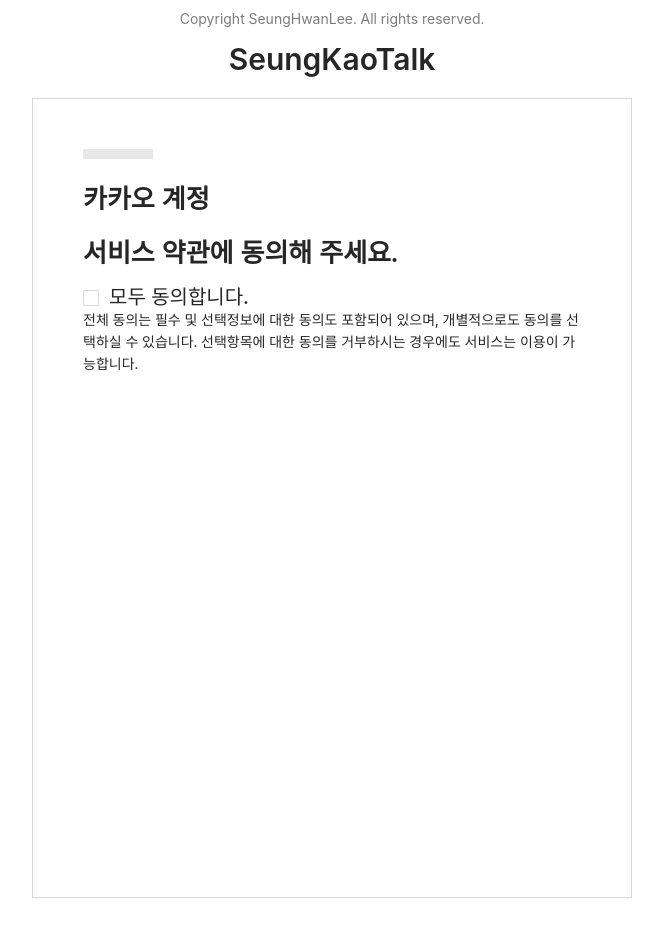
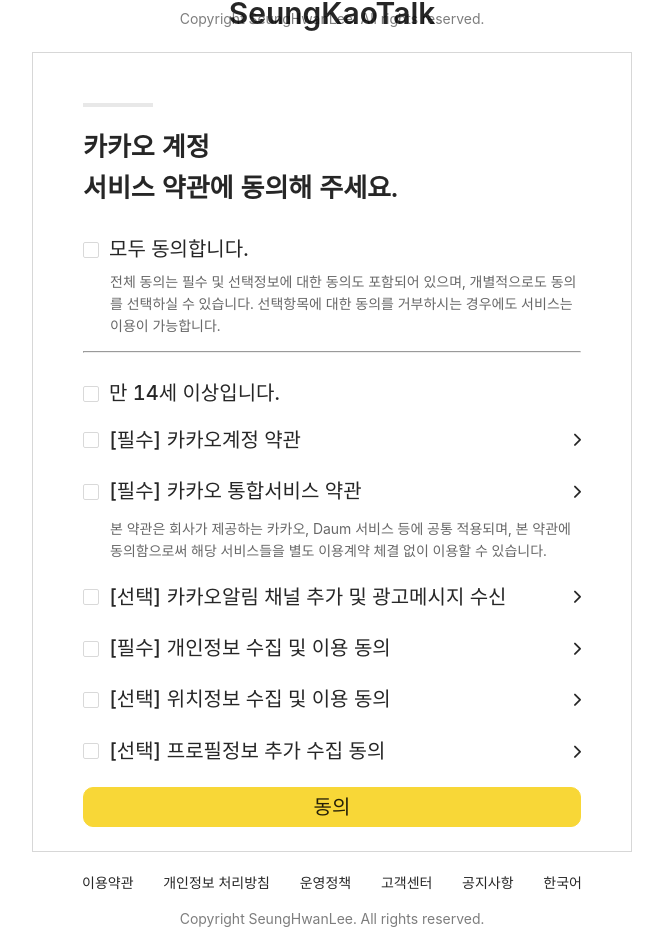
Before and after one commit to sh981013s/KakaoTalk, a React (Create React App) app: page /register in a window 1280 px wide. Shown: the part 733-1677 px from the top of the page, without its empty margins (308-971 px from the left). Before the commit the page ends 1631 px from the top, so only its background shows below. Built offline with nearby package versions, Linux system fonts and the light colour scheme.

Commit message:
register 2nd page layout & styles added

```diff
--- a/src/page/register/Register.js
+++ b/src/page/register/Register.js
@@ -17,7 +17,7 @@
             <p>로그인하여 새로운 카카오계정을 만들 수 있어요.</p>
             <p>Daum 아이디로 카카오계정 가입</p>
           </div>
-          <ul>
+          <ul className='regiBottom'>
             <li>이용약관</li>
             <li>개인정보 처리방침</li>
             <li>운영정책</li>
@@ -25,7 +25,9 @@
             <li>공지사항</li>
             <li>한국어</li>
           </ul>
-          <p>Copyright SeungHwanLee. All rights reserved.</p>
+          <p className='regiBottomText'>
+            Copyright SeungHwanLee. All rights reserved.
+          </p>
         </div>
       </div>
     </div>
@@ -51,7 +53,83 @@
                 거부하시는 경우에도 서비스는 이용이 가능합니다.
               </p>
             </div>
+            <hr />
+            <div className='firstCheckbox'>
+              <Checkbox />
+              <p className='checkboxText'>만 14세 이상입니다.</p>
+            </div>
+            <div className='otherCheckbox'>
+              <Checkbox />
+              <p className='otherCheckboxText'>[필수] 카카오계정 약관</p>
+              <div className='checkboxIcon'>
+                <i className='fas fa-chevron-right' />
+              </div>
+            </div>
+            <div className='otherCheckbox'>
+              <Checkbox />
+              <p className='otherCheckboxText'>[필수] 카카오 통합서비스 약관</p>
+              <div className='checkboxIcon'>
+                <i className='fas fa-chevron-right' />
+              </div>
+            </div>
+            <div className='secondDesc'>
+              <p>
+                본 약관은 회사가 제공하는 카카오, Daum 서비스 등에 공통
+                적용되며, 본 약관에 동의함으로써 해당 서비스들을 별도 이용계약
+                체결 없이 이용할 수 있습니다.
+              </p>
+            </div>
+            <div className='otherCheckbox'>
+              <Checkbox />
+              <p className='otherCheckboxText'>
+                [선택] 카카오알림 채널 추가 및 광고메시지 수신
+              </p>
+              <div className='checkboxIcon'>
+                <i className='fas fa-chevron-right' />
+              </div>
+            </div>
+            <div className='otherCheckbox'>
+              <Checkbox />
+              <p className='otherCheckboxText'>
+                [필수] 개인정보 수집 및 이용 동의
+              </p>
+              <div className='checkboxIcon'>
+                <i className='fas fa-chevron-right' />
+              </div>
+            </div>
+            <div className='otherCheckbox'>
+              <Checkbox />
+              <p className='otherCheckboxText'>
+                [선택] 위치정보 수집 및 이용 동의
+              </p>
+              <div className='checkboxIcon'>
+                <i className='fas fa-chevron-right' />
+              </div>
+            </div>
+            <div className='otherCheckbox'>
+              <Checkbox />
+              <p className='otherCheckboxText'>
+                [선택] 프로필정보 추가 수집 동의
+              </p>
+              <div className='checkboxIcon'>
+                <i className='fas fa-chevron-right' />
+              </div>
+            </div>
+            <button type='submit' className='agreeBtn'>
+              동의
+            </button>
           </div>
+          <ul className='regiBottom'>
+            <li>이용약관</li>
+            <li>개인정보 처리방침</li>
+            <li>운영정책</li>
+            <li>고객센터</li>
+            <li>공지사항</li>
+            <li>한국어</li>
+          </ul>
+          <p className='regiBottomText'>
+            Copyright SeungHwanLee. All rights reserved.
+          </p>
         </div>
       </div>
     </div>
--- a/src/resources/css/initialpage/components/login.scss
+++ b/src/resources/css/initialpage/components/login.scss
@@ -140,30 +140,32 @@
           text-decoration: underline;
         }
       }
-      ul {
-        margin-top: 2rem;
-        padding: 0 5rem;
-        display: flex;
-        justify-content: space-between;
-      }
-      p {
-        text-align: center;
-        opacity: .6;
-      }
     }
 
 
   }
 }
 
+.regiBottom {
+  margin-top: 2rem;
+  padding: 0 5rem;
+  display: flex;
+  justify-content: space-between;
+}
+.regiBottomText {
+  text-align: center;
+  opacity: .6;
+}
+
 .secondBox {
+  overflow-y: scroll;
   height: 80rem;
   border: 1px solid #d7d7d7;
   padding: 5rem 5rem;
 
   .progressBar {
     width: 7rem;
-    height: 1rem;
+    height: .4rem;
     background: #E8E8E8;
     margin-bottom: 2rem;
   }
@@ -171,8 +173,10 @@
     font-size: 2.6rem;
     font-weight: 600;
     text-align: start;
+    margin: 0;
   }
   .firstCheckbox {
+    margin-top: 3rem;
     display: flex;
     align-items: center;
     height: 2.2rem;
@@ -189,5 +193,29 @@
     display: flex;
     align-items: center;
   }
-
+  .secondDesc {
+    margin-top: 1rem;
+    padding-left: 2.7rem;
+    opacity: .7;
+  }
+  .otherCheckbox {
+    margin-top: 2rem;
+    display: flex;
+    align-items: center;
+  }
+  .otherCheckboxText {
+    font-size: 2rem;
+    font-weight: 500;
+    margin: 0 0 0 1rem;
+    width: 100%;
+  }
+  .agreeBtn {
+    margin-top: 2rem;
+    width: 100%;
+    height: 4rem;
+    font-size: 2rem;
+    background: #F8D737;
+    border: 1px solid #F8D737;
+    border-radius: 1rem;
+  }
 }
```
